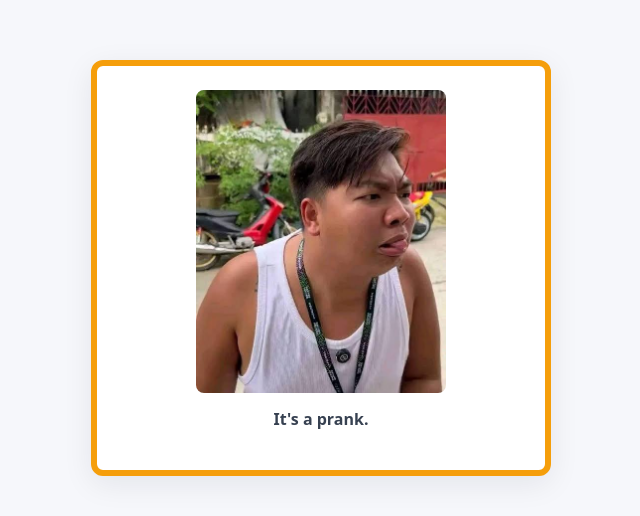
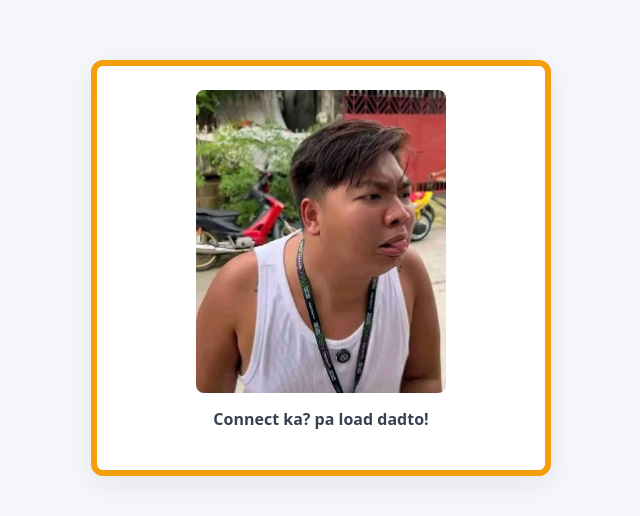
Before and after one commit to devs241/HAHA, a plain HTML site: page index.html in a window 1280 px wide. Shown: the part 132-648 px from the top of the page, without its empty margins (319-959 px from the left). Drawn offline with Linux system fonts and the light colour scheme.

Commit message:
Update index.html

```diff
--- a/index.html
+++ b/index.html
@@ -62,7 +62,7 @@
       <!-- Replace 'blee.jpg' with your own image filename or URL -->
       <img src="blee.jpg" alt="Prank image" />
 
-      <p class="caption">It's a prank.</p>
+      <p class="caption">Connect ka? pa load dadto!</p>
     </div>
   </div>
 </body>
```
